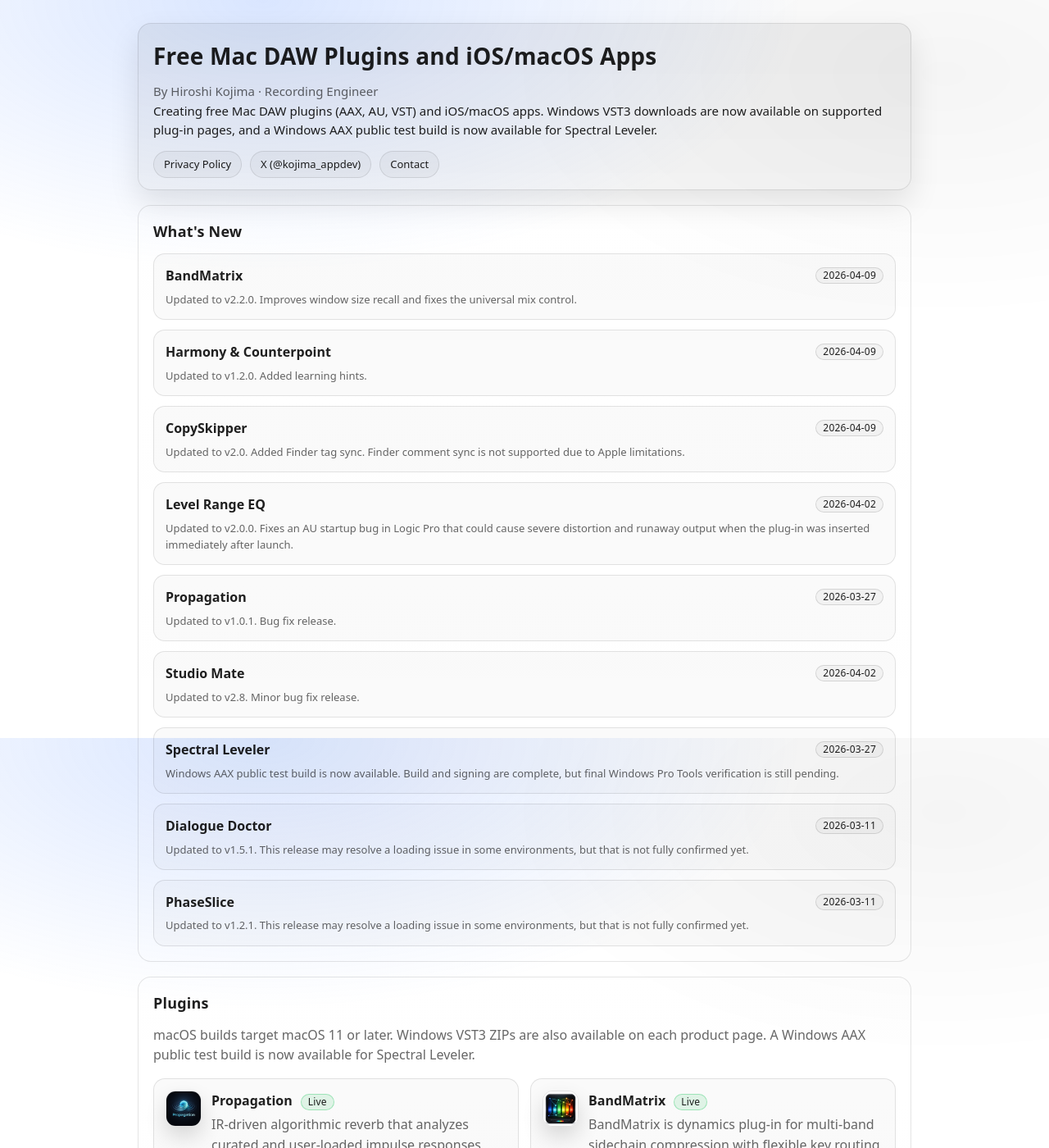
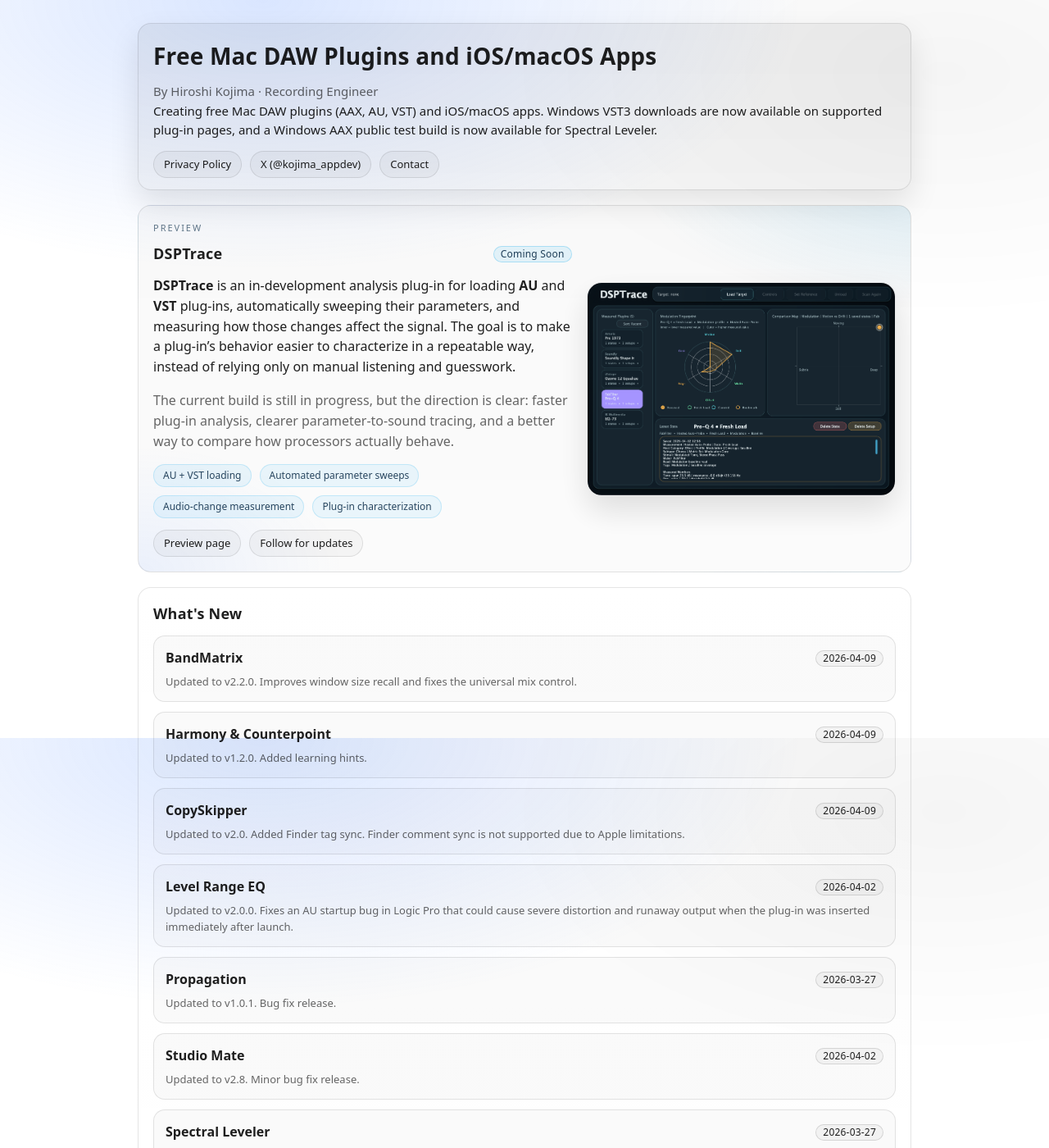
Before and after one commit to bitterapple/bitterapple.github.io, a Jekyll site: the page built from index.html, in a window 1280 px wide and 1400 px high. Shown: the whole window at 82% size. Built offline with Jekyll 4.4.1, drawn with Linux system fonts in a browser that asks for light colours; some of the changed text lies outside the part shown.

Commit message:
propagation

```diff
--- a/_data/products.yml
+++ b/_data/products.yml
@@ -62,6 +62,29 @@
   latest_order: 9
   latest_date: "2026-03-11"
   latest_summary: Updated to v1.2.1. This release may resolve a loading issue in some environments, but that is not fully confirmed yet.
+
+- slug: distance
+  title: Distance
+  type: plugin
+  order: 10
+  status_label: Live
+  status_class: live
+  summary: A subtle but practical plug-in for shaping the perceived distance of a sound source more naturally than simple reverb or EQ alone.
+  icon: /support/distance/img/Distance_icon.png
+  url: /support/distance/
+  latest_order: 20
+  latest_date: "2026-03-11"
+  latest_summary: "Updated to v1.0.1. This release may resolve a loading issue in some environments, but that is not fully confirmed yet."
+
+- slug: dsptrace
+  title: DSPTrace
+  type: plugin
+  order: 12
+  status_label: Coming Soon
+  status_class: soon
+  summary: An analysis plug-in that loads AU and VST plug-ins, sweeps parameters automatically, and measures how their controls change sound.
+  icon: /support/DSPTrace/img/DSPTrace.png
+  url: /support/DSPTrace/
 
 - slug: spectralleveler
   title: Spectral Leveler
```
